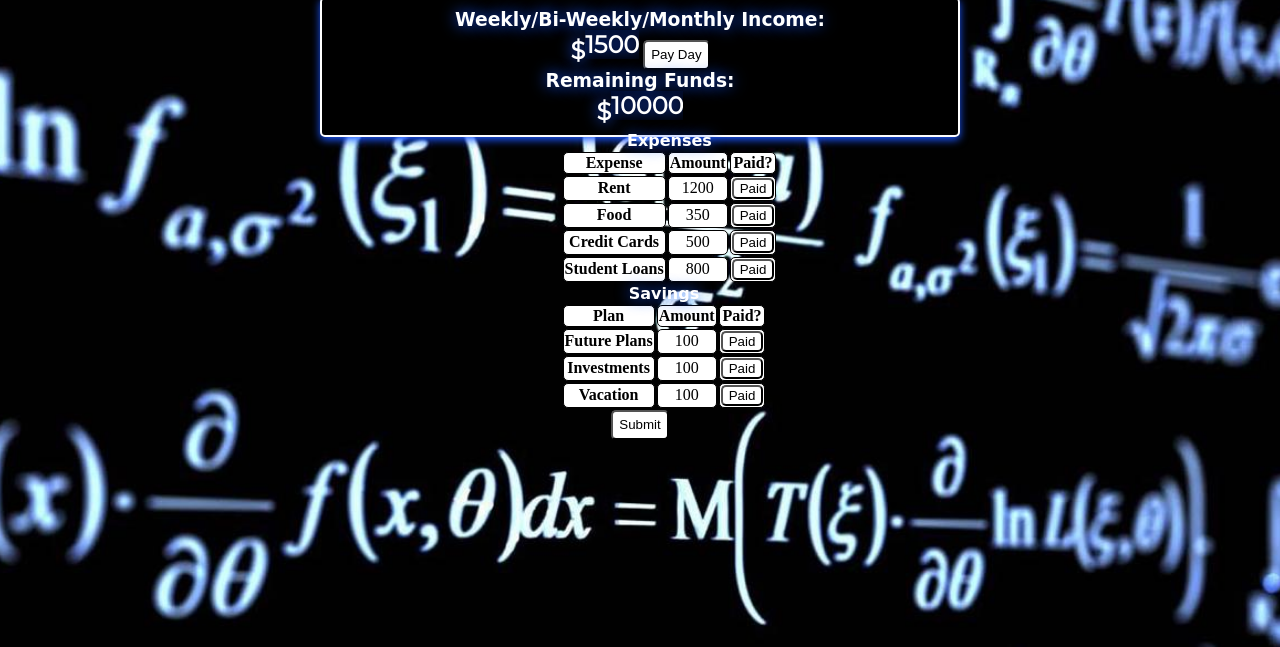
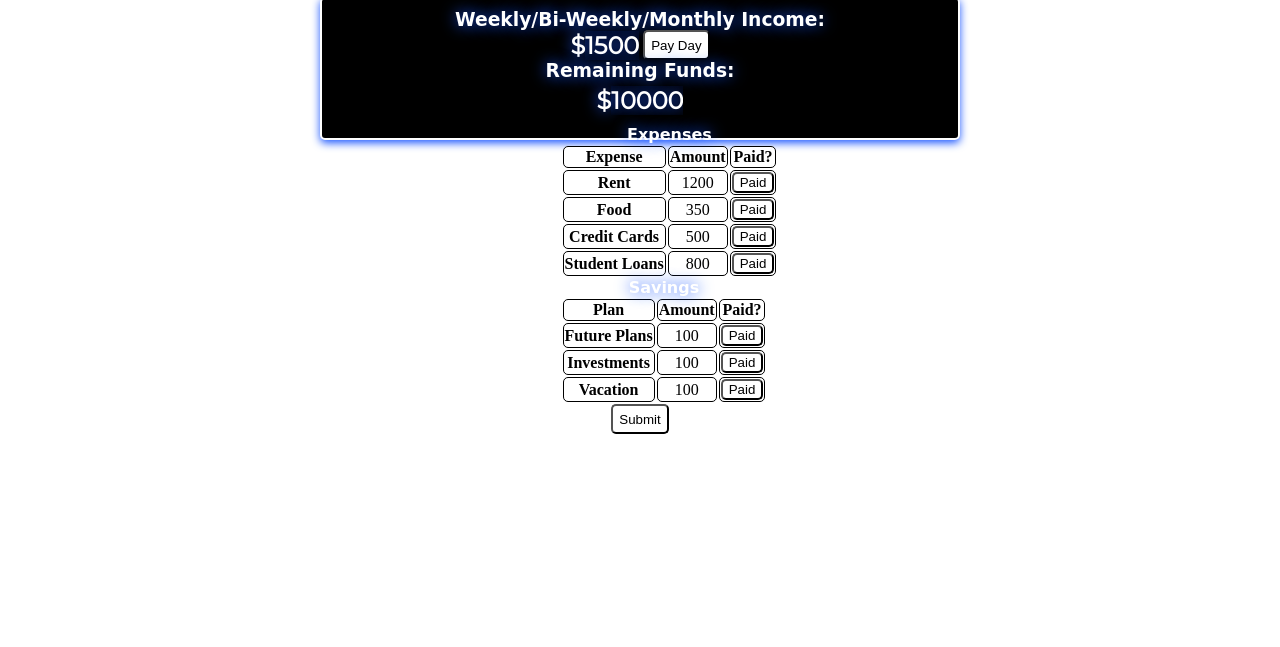
Before and after one commit to ossiggy/fullstackCapstone, a website: page index.html in a window 1280 px wide. Shown: the part 153-800 px from the top of the page. Drawn offline with nearby package versions, Linux system fonts and the light colour scheme; a web font is replaced by a local one.

Commit message:
fixed income centering issue, changed color scheme slightly

```diff
--- a/main.css
+++ b/main.css
@@ -5,9 +5,9 @@
 
 body {
    /* font-family: 'Hind', sans-serif;   */
-  /* background-color: black; */
-  color: white;
-  background-image: url(assets/mathematics.jpg);
+   background-color: white;
+  color: black;
+  /* background-image: url(assets/mathematics.jpg); */
   background-repeat: no-repeat;
 	background-size: cover;
   background-position: 50% 25%;
@@ -16,7 +16,7 @@ body {
 }
 
   .heading {
-   /* background-image: url(assets/mathematics.jpg);
+  background-image: url(assets/mathematics.jpg);
   background-repeat: no-repeat;
 	background-size: cover;
   background-position: 50% 25%;  */
@@ -72,7 +72,7 @@ h3, caption {
 
 .income-data {
   width: 50%;
-  height:140px;
+  height:143px;
   margin: 0 auto;
   text-align: center;
   border: 2px solid white;
@@ -80,6 +80,7 @@ h3, caption {
   box-shadow: 0 3px 8px 0 #1c57ff;
   padding-top: 10px;
   background-color: black;
+  color:white;
 }
 
 .container {
@@ -150,11 +151,17 @@ td{
     white-space:nowrap;
 }
 
-#income #remainingFunds {
-  display:inline-block;
-  margin-right:10px
+.dollar {
+  display: inline-block;
+  vertical-align: middle;
+}
+
+#income, #remainingFunds, #pay-day{
+  display: inline-block;
+  vertical-align: middle;
 }
 
 .income-div{
-  display:inline-block;
+  padding-top: 5px;
+  padding-bottom: 5px;
 }
```
